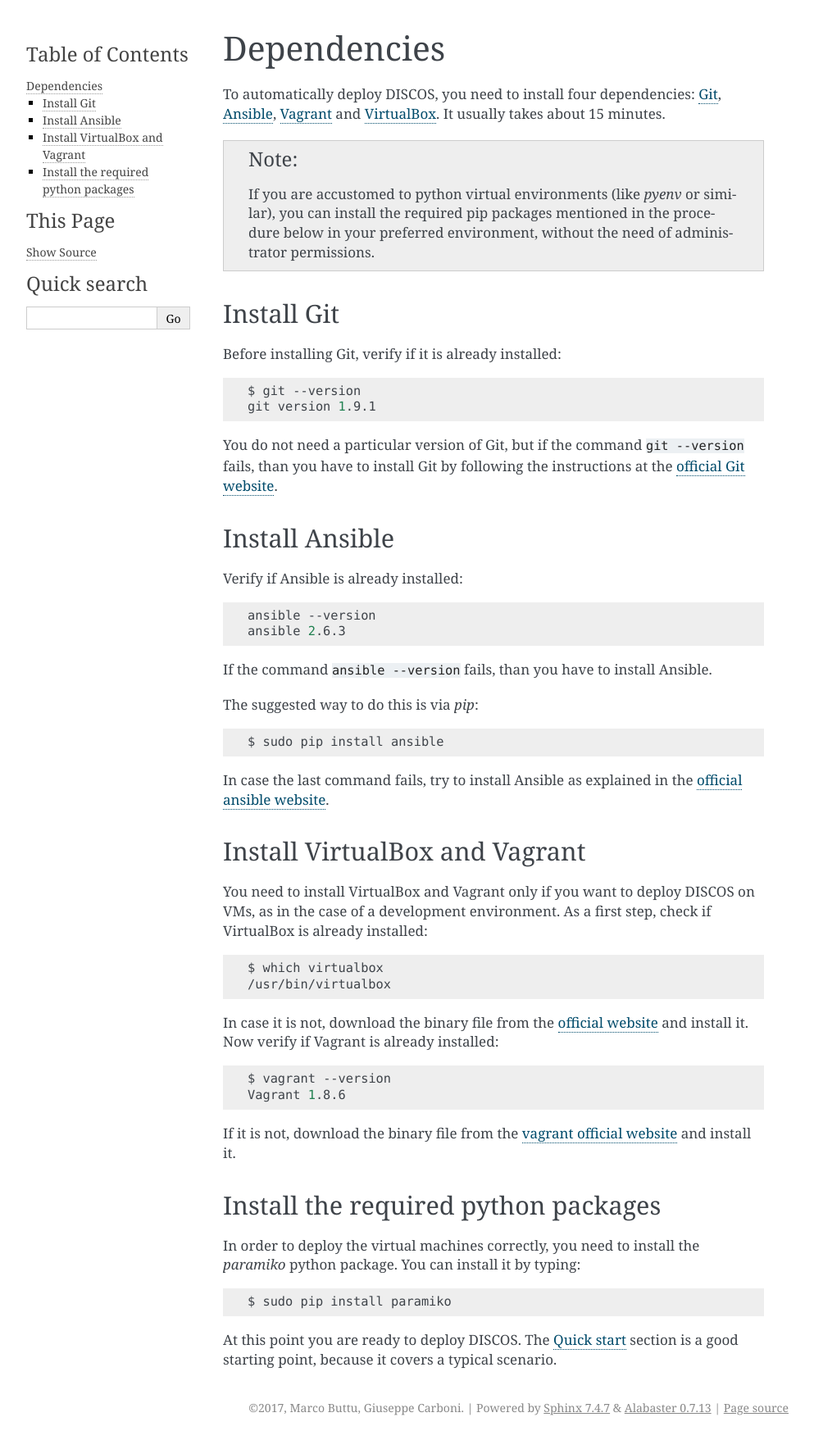
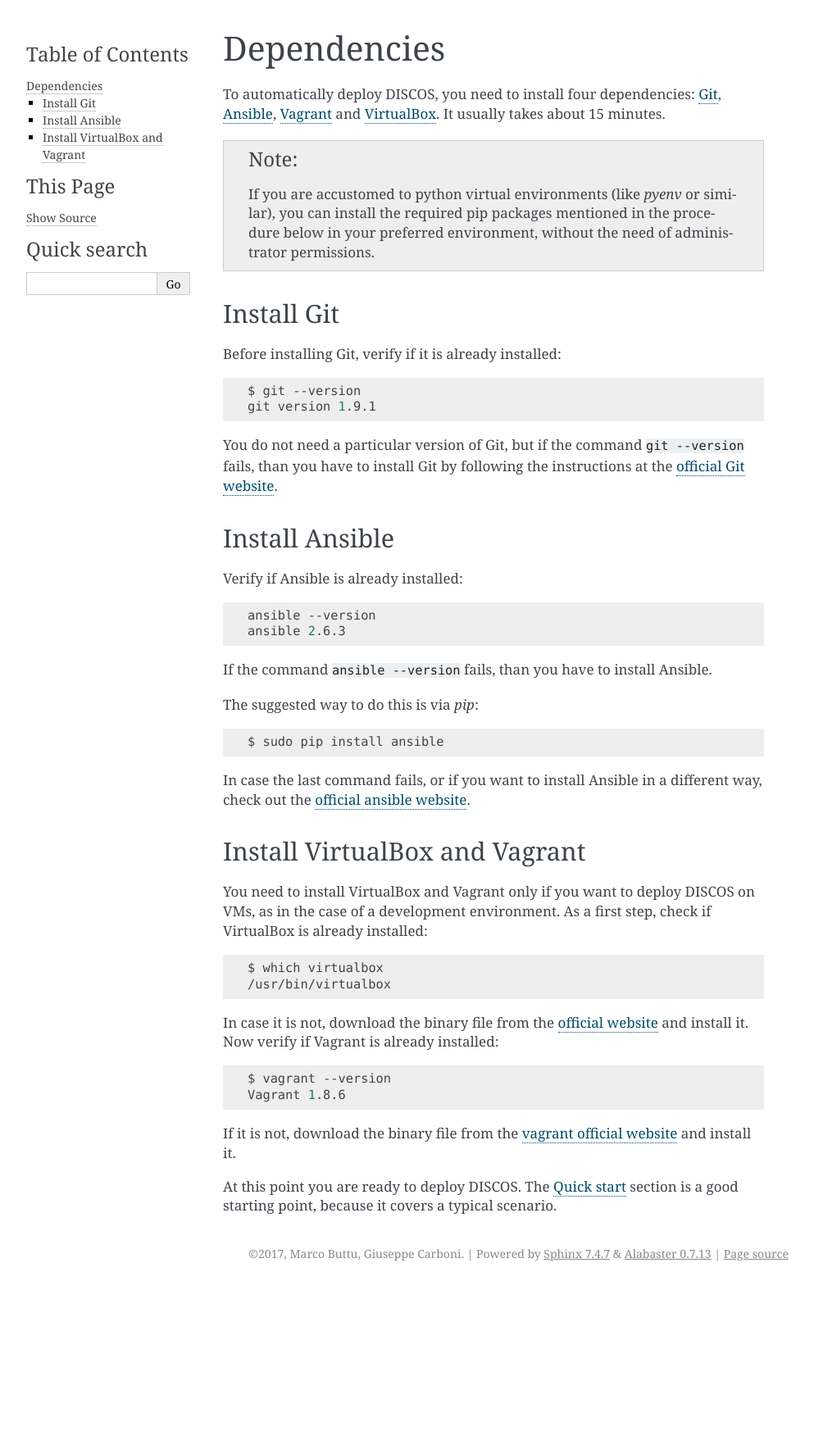
Before and after one commit to marco-buttu/discos-deployment, a Sphinx documentation site: the page built from doc/dependencies.rst, in a window 1280 px wide. Shown: the whole page at 82% size, without its empty margins (148-1141 px from the left). Built offline with Sphinx 7.4.7, drawn with Linux system fonts in a browser that asks for light colours; after the commit the page ends 1569 px from its top, so only the background shows below that.

Commit message:
Fix #126, removed `paramiko` from dependencies.
As title says, the `paramiko` python library has been removed from the
installation requirements. Right now the `discos-deploy` script rely
only on built-in python libraries, along with Vagrant and VirtualBox
in case of development machines, and of course Ansible for machine
configuration. I also fixed some minor issues in the `discos-vnc`
script.

```diff
--- a/doc/dependencies.rst
+++ b/doc/dependencies.rst
@@ -46,8 +46,9 @@
 
     $ sudo pip install ansible
 
-In case the last command fails, try to install Ansible as explained in the `official
-ansible website <http://docs.ansible.com/ansible/intro_installation.html#installation>`_.
+In case the last command fails, or if you want to install Ansible in a different way,
+check out the `official ansible website
+<http://docs.ansible.com/ansible/intro_installation.html#installation>`_.
 
 
 Install VirtualBox and Vagrant
@@ -76,15 +77,5 @@
 and install it.
 
 
-Install the required python packages
-====================================
-In order to deploy the virtual machines correctly, you need to install the
-`paramiko` python package. You can install it by typing:
-
-.. code-block:: shell
-
-    $ sudo pip install paramiko
-
-
 At this point you are ready to deploy DISCOS.  The :ref:`deploy_quickstart`
 section is a good starting point, because it covers a typical scenario.
```
Also changed, not shown: 2 other files.
